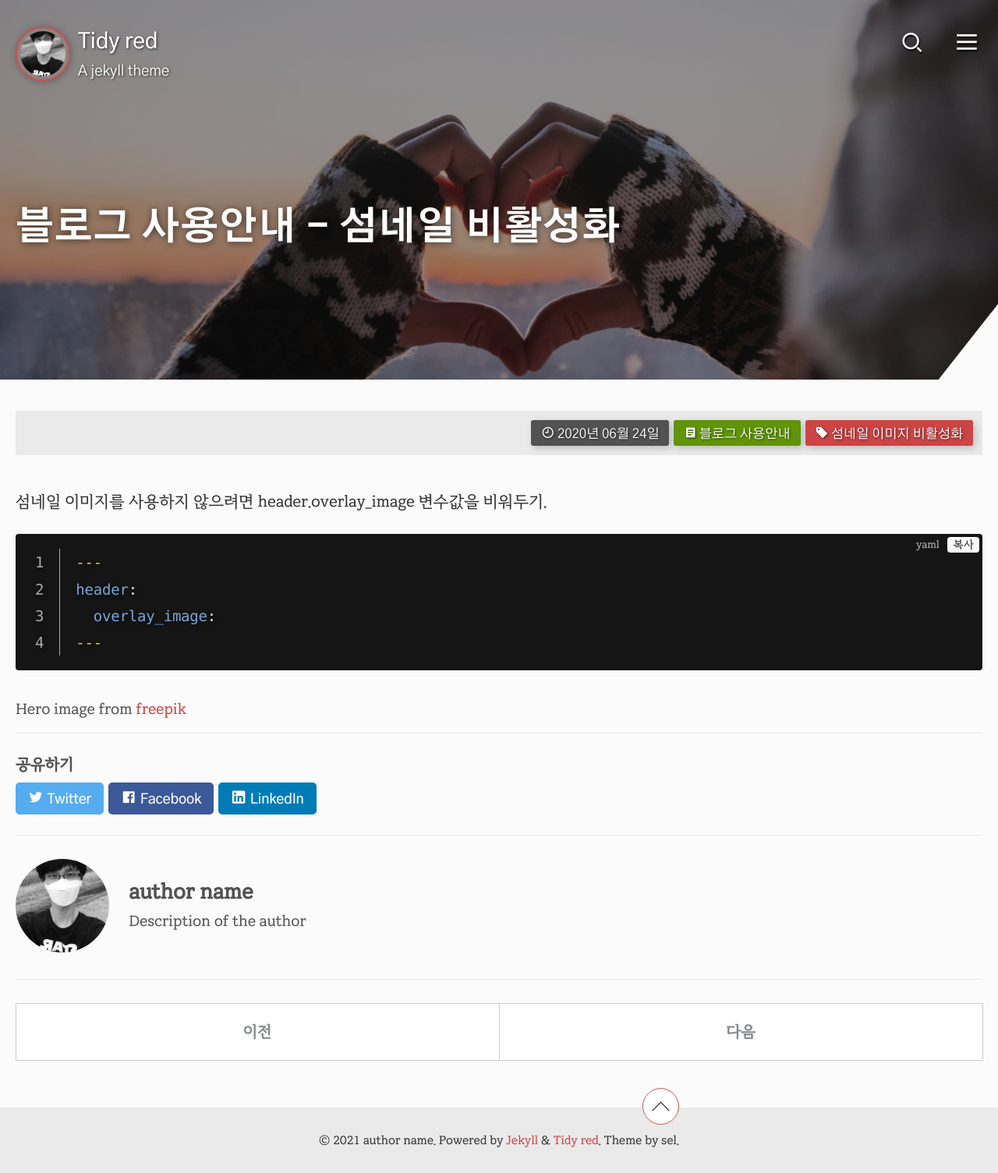
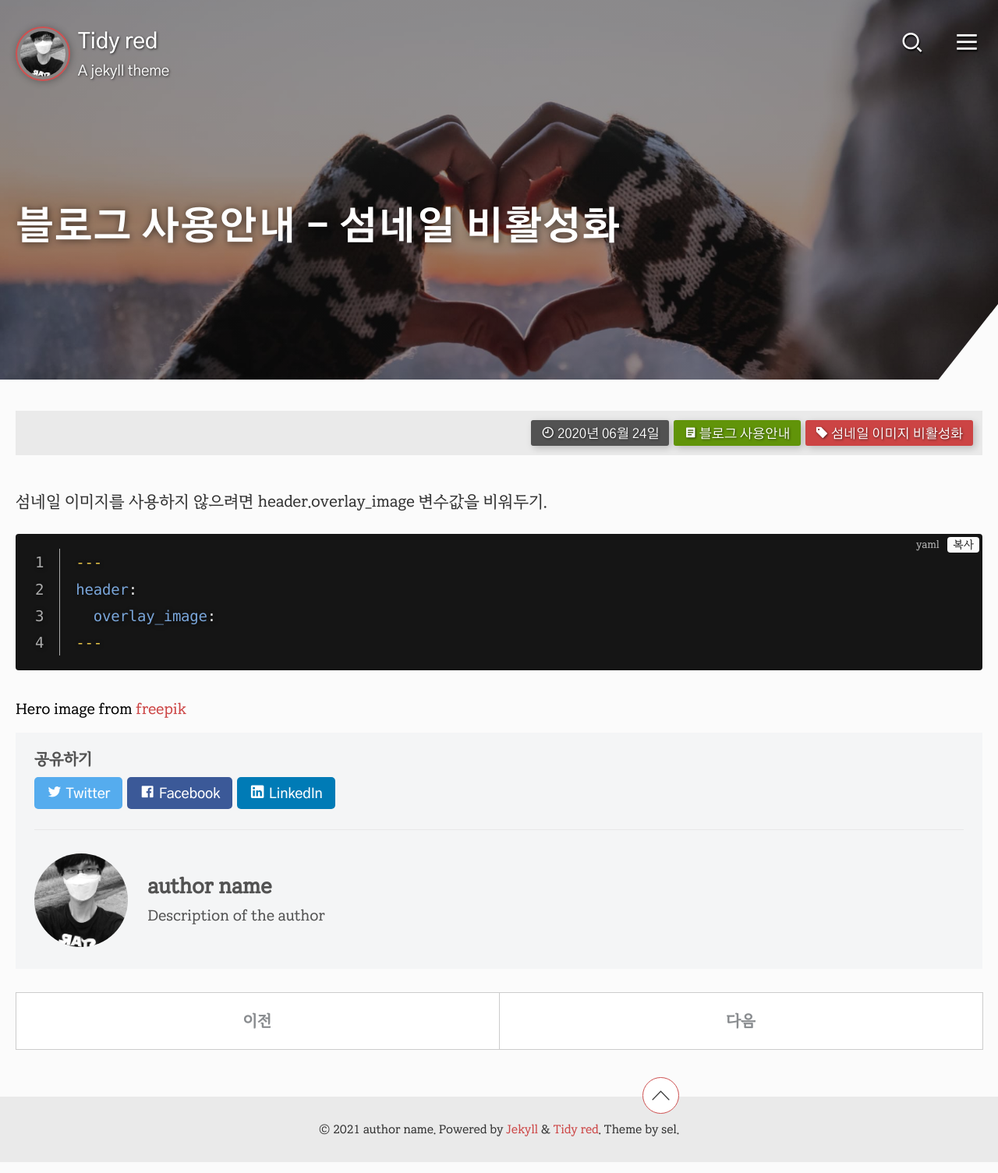
Before and after one commit to selosele/jekyll-theme-tidyred, a Jekyll site: the page built from _posts/2020-06-24-example-post06.md, in a window 1280 px wide. Shown: the whole page at 78% size. Built offline with Jekyll 4.4.1, drawn with Linux system fonts in a browser that asks for light colours.

Commit message:
레이아웃 HTML/CSS 수정

```diff
--- a/_layouts/post.html
+++ b/_layouts/post.html
@@ -54,11 +54,11 @@ layout: default
       {{ content | replace: anchor, new_anchor | replace: p_img, new_p_img }}
     </section>
 
+    {% if page.header.image_link %}
+      <p>Hero image from <a href="{{ page.header.image_link }}" target="_blank" title="{{ site.data.ui-text[site.locale].target_blank }}" rel="noopener noreferrer nofollow">{{ page.header.image_author }}</a></p>
+    {% endif %}
+
     <footer class="page__footer">
-      {% if page.header.image_link %}
-        <p>Hero image from <a href="{{ page.header.image_link }}" target="_blank" title="{{ site.data.ui-text[site.locale].target_blank }}" rel="noopener noreferrer nofollow">{{ page.header.image_author }}</a></p>
-      {% endif %}
-
       {% if page.share %}
         {% include social-share.html %}
       {% endif %}
--- a/_sass/tidy-red/_base.scss
+++ b/_sass/tidy-red/_base.scss
@@ -290,6 +290,10 @@ sup {
 }
 
 .footnotes {
+   margin-top: 2rem;
+   padding-top: 0.2rem;
+   border-top: 1px solid $grey04;
+
    ol {
       padding-left: 0;
 
--- a/_sass/tidy-red/_page.scss
+++ b/_sass/tidy-red/_page.scss
@@ -95,9 +95,17 @@
    &__footer {
       margin-top: 1rem;
       margin-bottom: 1rem;
-      padding-bottom: 1.2rem;
-      border-bottom: 1px solid $grey04;
+      padding-top: 1.2rem;
+      padding-right: 0.777777rem;
+      padding-bottom: .9rem;
+      padding-left: 0.777777rem;
+      background-color: $grey02;
       color: $black02;
+
+      @media (min-width: $min-medium-width) {
+         padding-left: 1.2rem;
+         padding-right: 1.2rem;
+      }
 
       ~ .pagination {
          display: table;
@@ -111,9 +119,6 @@
 
    &__share {
       display: flex;
-      margin-top: 1rem;
-      padding-top: 1.5rem;
-      border-top: 1px solid $grey04;
       flex-wrap: wrap;
 
       &-title {
@@ -501,7 +506,7 @@
       padding-top: 1.5rem;
       border-top: 1px solid $grey04;
 
-      @media (min-width: $min-small-width) {
+      @media (min-width: $min-medium-width) {
          @include clearfix;
       }
 
@@ -509,7 +514,7 @@
          &__avatar {
             display: none;
 
-            @media (min-width: $min-small-width) {
+            @media (min-width: $min-medium-width) {
                display: block;
                float: left;
                width: 6rem;
```
